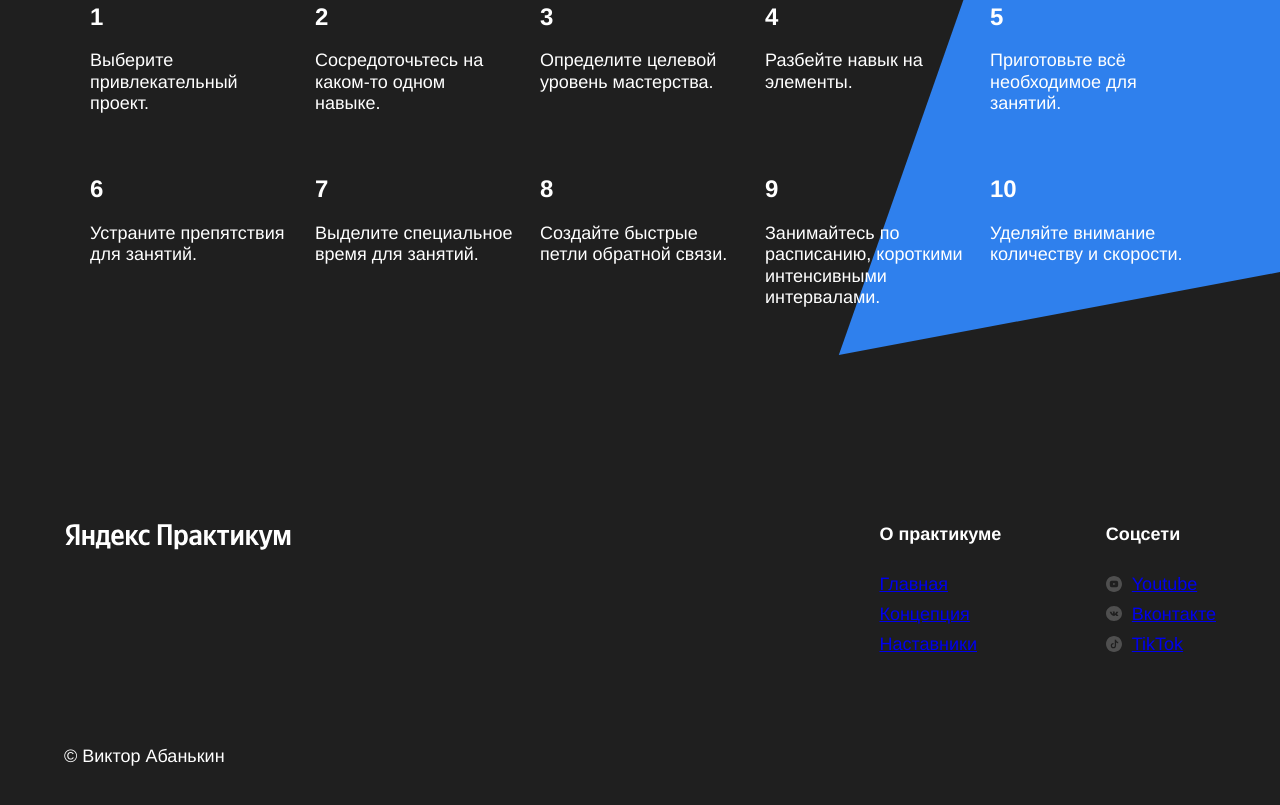
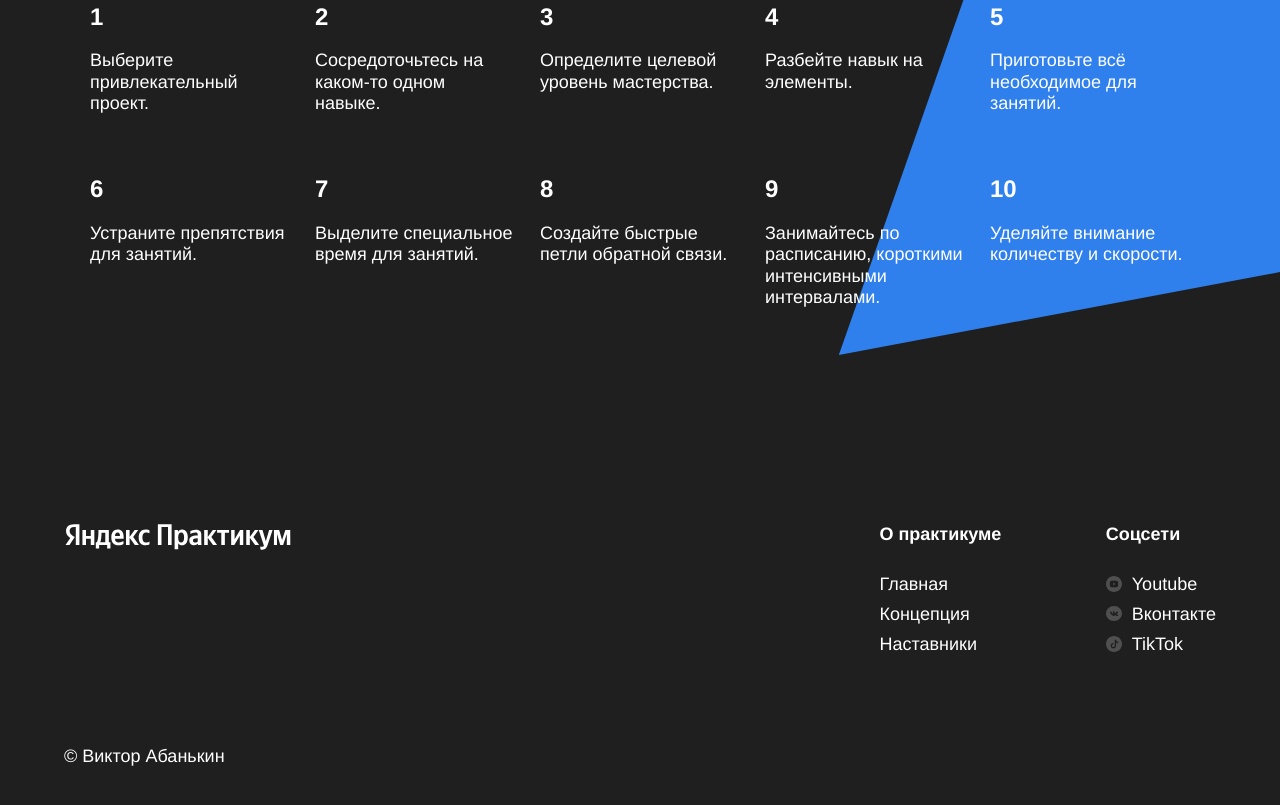
Before and after one commit to alex-garshin/how-to-learn, a plain HTML site: page index.html in a window 1280 px wide. Shown: the part 3249-4054 px from the top of the page. Drawn offline with Linux system fonts and the light colour scheme.

Commit message:
add project

```diff
--- a/styles/style.css
+++ b/styles/style.css
@@ -293,6 +293,11 @@ body {
   flex-direction: column;
 }
 
+.footer__column-links__link {
+  text-decoration: none;
+  color: inherit;
+}
+
 .footer__column-link {
   font-size: 18px;
   line-height: 30px;
@@ -320,6 +325,8 @@ body {
   display: flex;
   column-gap: 10px;
   align-items: center;
+  text-decoration: none;
+  color: inherit;
 }
 
 .social__icon__item {
```
